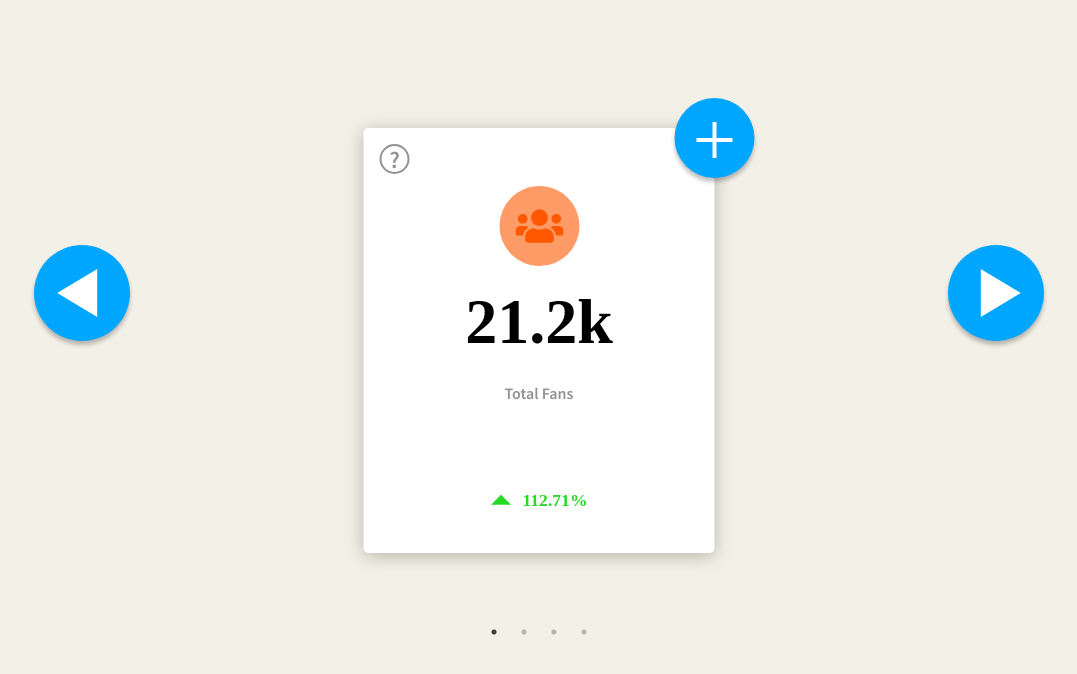
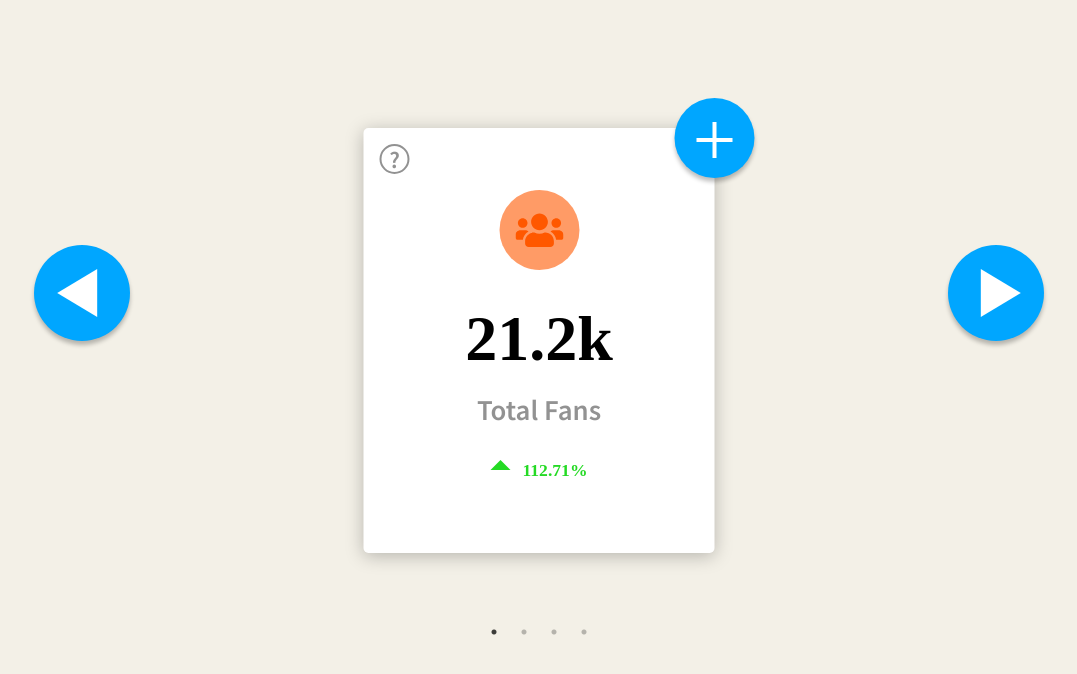
Before and after one commit to codymjarrett/Bandwagon-Fan-Club-Project, a React (Create React App) app: page / in a window 1280 px wide. Shown: the top 674 px of the page, without its empty margins (101-1178 px from the left). Built offline with nearby package versions, Linux system fonts and the light colour scheme.

Commit message:
cleaned up layout and got rid of px units for rems

```diff
--- a/src/App.js
+++ b/src/App.js
@@ -10,7 +10,7 @@ import Card from "./Components/Card";
 import { colorPalette, Fonts } from "./Theme/Theme";
 
 const SiteWrapper = styled.div`
-  width: 960px;
+  width: 60rem;
   margin: 4rem auto;
 `;
 
--- a/src/Components/Action.js
+++ b/src/Components/Action.js
@@ -2,21 +2,21 @@ import React from "react";
 import styled from "styled-components";
 
 const ActionButtonWrapper = styled.div`
-  position: relative;
+  position: absolute;
+  right: 0;
+  top: -1.875rem;;
 
 `;
 
 const ActionButton = styled.button`
-  position: absolute;
-  right: 0px;
+  position: relative;
   transform: translateX(50%);
-  top: -30px;
   width: 5rem;
   height: 5rem;
   border-radius: 100%;
   border: none;
   background-color: ${props => props.theme.$BFCBlue};
-  box-shadow: 0px 4px 4px rgba(0, 0, 0, 0.25);
+  box-shadow: 0px .25rem .25rem rgba(0, 0, 0, 0.25);
   cursor: pointer;
 
 
@@ -24,9 +24,9 @@ const ActionButton = styled.button`
     content: "";
     position: absolute;
     width: 2rem;
-    border: 2px solid #fff;
+    border: .125rem solid #fff;
     ${'' /* come back to this - try maybe flex */}
-    left: 22px;
+    left: 1.375rem;
     top: 50%;
     transform: rotate(90deg);
   }
@@ -35,7 +35,7 @@ const ActionButton = styled.button`
     content: "";
     position: absolute;
     width: 2rem;
-    border: 2px solid #fff;
+    border: .125rem solid ${props => props.theme.$White};
     left: 50%;
     top: 50%;
     transform: translateX(-50%);
@@ -44,7 +44,7 @@ const ActionButton = styled.button`
 
 const Action = () => {
   return (
-  <ActionButtonWrapper>
+  <ActionButtonWrapper className="action-button__container">
       <ActionButton></ActionButton>
   </ActionButtonWrapper>
     )
--- a/src/Components/Card.js
+++ b/src/Components/Card.js
@@ -9,10 +9,10 @@ import Title from "./Title";
 import Growth from "./Growth";
 
 const Base = styled.div`
-  width: 351px;
-  height: 425px;
-  box-shadow: 0px 3px 18px rgba(0, 0, 0, 0.25);
-  border-radius: 5px;
+  width: 21.9375rem;
+  height: 26.5625rem;
+  box-shadow: 0px 0.1875rem 1.125rem rgba(0, 0, 0, 0.25);
+  border-radius: .3125rem;
   background-color: ${props => props.theme.$White};
   position: relative;
   transition: all .5s ease;
@@ -23,7 +23,7 @@ const Base = styled.div`
 
 //   &:hover {
 //    transform: translate(0, -1rem);
-//    box-shadow: 0px 18px 42px rgba(0, 0, 0, 0.35);
+//    box-shadow: 0px 1.125rem 2.625rem rgba(0, 0, 0, 0.35);
 // ;
 //   }
 
@@ -35,7 +35,7 @@ ${"" /* ${({ scaled }) => scaled &&` transform: translateX(-20px)`} */}
 
 const Card = ({ title, svg, totalData, growthRate, isScaled }) => {
   return (
-    <Base scaled={isScaled}>
+    <Base scaled={isScaled} className="card">
       <Action />
       <Helper title={title} totalData={totalData} growthRate={growthRate} />
       <Icon svg={svg} />
--- a/src/Components/Data.js
+++ b/src/Components/Data.js
@@ -2,20 +2,19 @@ import React from "react";
 import styled from "styled-components";
 
 const DataWrapper = styled.div`
-  position: relative;
+  text-align: center;
+  padding: 2rem 0 0;
 `;
 
 const DataText = styled.h1`
   font-size: 4rem;
   font-family: ${props => props.theme.$Futura};
-  position: absolute;
-  left: 50%;
-  transform: translateX(-50%);
+
 `;
 
 const Data = ({ totalData }) => {
   return (
-    <DataWrapper>
+    <DataWrapper className="total-data__container">
       <DataText>{ totalData }</DataText>
     </DataWrapper>
   );
--- a/src/Components/Growth.js
+++ b/src/Components/Growth.js
@@ -2,28 +2,28 @@ import React from "react";
 import styled from "styled-components";
 
 const GrowthWrapper = styled.div`
-  position: absolute;
-  bottom: 10%;
-  left: 50%;
-  transform: translateX(-50%);
   font-family: ${props => props.theme.$Futura};
   font-weight: bold;
   font-size: 1.1rem;
+  margin: 1rem;
+
 `;
 const GrowthElementsWrapper = styled.div`
   display: flex;
+  justify-content: center;
 `;
+
 const GrowthIcon = styled.span`
   display: block;
   position: relative;
   width: 2rem;
-  transform: translateY(-25%);
+  align-self: flex-start;
 
   ::before {
     content: "";
-    border-left: 10px solid transparent;
-    border-bottom: 10px solid ${props => props.theme.$Green};
-    border-right: 10px solid transparent;
+    border-left: .625rem solid transparent;
+    border-bottom: .625rem solid ${props => props.theme.$Green};
+    border-right: .625rem solid transparent;
     position: absolute;
     top: 50%;
     left: 0;
@@ -36,7 +36,7 @@ const GrowthText = styled.span`
 
 const Growth = ({ growthRate }) => {
   return (
-    <GrowthWrapper>
+    <GrowthWrapper className="growth-rate__container">
       <GrowthElementsWrapper>
         {growthRate && <GrowthIcon />}
         <GrowthText>{growthRate}</GrowthText>
--- a/src/Components/Helper.js
+++ b/src/Components/Helper.js
@@ -1,47 +1,44 @@
 import React from "react";
 import styled from "styled-components";
 
-const HelperIconWrapper = styled.div`
-  position: relative;
+const HelperIconContainer = styled.div`
   cursor: pointer;
+  padding: 1rem;
+
 `;
+
 const OuterIconCircle = styled.div`
   position: relative;
-  width: 26px;
-  height: 26px;
-  border: 2px solid #929292;
+  width: 1.625rem;
+  height: 1.625rem;
+  border: .125rem solid ${props => props.theme.$Grey};
   border-radius: 100%;
-  left: 1rem;
-  top: 1rem;
-  display: inline-block;
 `;
 
 const HelperIcon = styled.span`
   position: absolute;
   font-family: Source Sans Pro;
   font-weight: 600;
-  font-size: 24px;
-  color: #929292;
-  left: 30%;
+  font-size: 1.5rem;
+  color: ${props => props.theme.$Grey};
   top: 50%;
-  transform: translateY(-50%);
+  left: 50%;
+  transform: translate(-50%, -50%);
 
 
 `;
 
 const HelperToolTip = styled.span`
     position: absolute;
-    ${'' /* display: inline-block; */}
-    font-size: 11px;
+    font-size: .6875rem;
     width: 9rem;
-    bottom: -49px;
-    left: -118px;
+    bottom: -3.0625rem;
+    left: -7.375rem;
     background: grey;
     color: white;
-    border-radius: 10px;
-    padding: 5px;
+    border-radius: .625rem;
+    padding: .3125rem;
     opacity:0;
-    ${'' /* display: none; */}
     transition: all .3s ease;
 
     ${OuterIconCircle}:hover & {
@@ -57,9 +54,9 @@ const HelperToolTip = styled.span`
     position: absolute;
     right: .75rem;
     top: -0.625rem;
-    border-left: 10px solid transparent;
-    border-right: 10px solid transparent;
-    border-top: 10px solid grey;
+    border-left: .625rem solid transparent;
+    border-right: .625rem solid transparent;
+    border-top: .625rem solid grey;
     transform: rotate(180deg)
   }
 
@@ -67,12 +64,12 @@ const HelperToolTip = styled.span`
 
 const Helper = ({ title, totalData, growthRate }) => {
   return (
-    <HelperIconWrapper>
+    <HelperIconContainer className="helper-container">
       <OuterIconCircle>
         <HelperIcon>?</HelperIcon>
         <HelperToolTip>It looks like your {title} are at {totalData}</HelperToolTip>
       </OuterIconCircle>
-    </HelperIconWrapper>
+    </HelperIconContainer>
   );
 };
 
--- a/src/Components/Icon.js
+++ b/src/Components/Icon.js
@@ -1,42 +1,40 @@
 import React from "react";
 import styled from "styled-components";
 
-
+const IconContainer = styled.div``;
 
 const IconBackground = styled.div`
   background: ${props => props.theme.$PrimaryVariant};
   border-radius: 100%;
-  position: relative;
-  left: 50%;
-  top: 15%;
-  transform: translate(-50%, -50%);
   width: 5rem;
   height: 5rem;
   cursor: pointer;
+  display: flex;
+  justify-content: center;
+  align-items: center;
+  margin: auto;
 
   &:hover {
-    background: linear-gradient(45deg, ${props => props.theme.$AuraLightOrange},${props => props.theme.$AuraRaspberry});
+    background: linear-gradient(
+      45deg,
+      ${props => props.theme.$AuraLightOrange},
+      ${props => props.theme.$AuraRaspberry}
+    );
   }
 `;
 
 const SVG = styled.svg`
   width: 3rem;
-  position: absolute;
-  left: 50%;
-  top: 50%;
-  transform: translate(-50%, -50%);
   fill: ${props => props.theme.$Primary};
-
 
   ${IconBackground}:hover & {
     fill: ${props => props.theme.$White};
   }
-
-
 `;
 
 const Icon = ({ svg }) => {
   return (
+    <IconContainer className="icon__container">
       <IconBackground>
         <SVG
           aria-hidden="true"
@@ -46,11 +44,12 @@ const Icon = ({ svg }) => {
           className={svg.className}
           role="img"
           xmlns="http://www.w3.org/2000/svg"
-        viewBox="0 0 640 512"
+          viewBox={svg.viewBox}
         >
           <path d={svg.path} />
         </SVG>
       </IconBackground>
+    </IconContainer>
   );
 };
 
--- a/src/Components/SliderArrow.js
+++ b/src/Components/SliderArrow.js
@@ -10,7 +10,7 @@ const styles = {
     backgroundColor: "#00a6ff",
     // position: "relative",
     border: "none",
-    boxShadow: "0px 4px 4px rgba(0, 0, 0, 0.25)",
+    boxShadow: "0px .25rem .25rem rgba(0, 0, 0, 0.25)",
     cursor: "pointer",
 
     // display: "block",
@@ -22,7 +22,7 @@ const Button = styled.button`
   background-color: #00a6ff;
   position: relative;
   border: none;
-  box-shadow: 0px 4px 4px rgba(0, 0, 0, 0.25);
+  box-shadow: 0px .25rem .25rem rgba(0, 0, 0, 0.25);
   cursor: pointer;
   display: block;
 
--- a/src/Components/Title.js
+++ b/src/Components/Title.js
@@ -2,17 +2,15 @@ import React from "react";
 import styled from "styled-components";
 
 const TitleWrapper = styled.div`
-  display: inline-block;
-  position: relative;
-  top: 8rem;
-  left: 50%;
-  transform: translateX(-50%);
+  text-align: center;
+  padding: 1rem;
+  font-size: 1.2rem;
+
 `;
 
 const TitleText = styled.h2`
   font-family: ${props => props.theme.$SourceSansPro};
   font-weight: 600;
-  font-size: 1rem;
   color: ${props => props.theme.$Grey};
 `;
 const VisuallyHidden = styled.span`
@@ -27,7 +25,7 @@ const VisuallyHidden = styled.span`
 `;
 const Title = ({ title }) => {
   return (
-    <TitleWrapper>
+    <TitleWrapper className="title__container">
       <TitleText>{title}</TitleText>
       <VisuallyHidden>{`Information about ${title}`}</VisuallyHidden>
     </TitleWrapper>
--- a/src/Data/seeds.js
+++ b/src/Data/seeds.js
@@ -19,11 +19,12 @@
           path: "M96 224c35.3 0 64-28.7 64-64s-28.7-64-64-64-64 28.7-64 64 28.7 64 64 64zm448 0c35.3 0 64-28.7 64-64s-28.7-64-64-64-64 28.7-64 64 28.7 64 64 64zm32 32h-64c-17.6 0-33.5 7.1-45.1 18.6 40.3 22.1 68.9 62 75.1 109.4h66c17.7 0 32-14.3 32-32v-32c0-35.3-28.7-64-64-64zm-256 0c61.9 0 112-50.1 112-112S381.9 32 320 32 208 82.1 208 144s50.1 112 112 112zm76.8 32h-8.3c-20.8 10-43.9 16-68.5 16s-47.6-6-68.5-16h-8.3C179.6 288 128 339.6 128 403.2V432c0 26.5 21.5 48 48 48h288c26.5 0 48-21.5 48-48v-28.8c0-63.6-51.6-115.2-115.2-115.2zm-223.7-13.4C161.5 263.1 145.6 256 128 256H64c-35.3 0-64 28.7-64 64v32c0 17.7 14.3 32 32 32h65.9c6.3-47.4 34.9-87.3 75.2-109.4z",
           dataIcon: "users",
           dataPrefix: "fas",
-          className: "svg-inline--fa fa-users fa-w-20 icon"
+          className: "svg-inline--fa fa-users fa-w-20 icon",
+          viewBox: "0 0 640 512",
         },
         title: "Total Fans",
         totalData: "21.2k",
-        growthRate: "112.71%"
+        growthRate: "112.71%",
       },
       {
         id: 2,
@@ -31,7 +32,8 @@
           path: "M0 464c0 26.5 21.5 48 48 48h352c26.5 0 48-21.5 48-48V192H0v272zm320-196c0-6.6 5.4-12 12-12h40c6.6 0 12 5.4 12 12v40c0 6.6-5.4 12-12 12h-40c-6.6 0-12-5.4-12-12v-40zm0 128c0-6.6 5.4-12 12-12h40c6.6 0 12 5.4 12 12v40c0 6.6-5.4 12-12 12h-40c-6.6 0-12-5.4-12-12v-40zM192 268c0-6.6 5.4-12 12-12h40c6.6 0 12 5.4 12 12v40c0 6.6-5.4 12-12 12h-40c-6.6 0-12-5.4-12-12v-40zm0 128c0-6.6 5.4-12 12-12h40c6.6 0 12 5.4 12 12v40c0 6.6-5.4 12-12 12h-40c-6.6 0-12-5.4-12-12v-40zM64 268c0-6.6 5.4-12 12-12h40c6.6 0 12 5.4 12 12v40c0 6.6-5.4 12-12 12H76c-6.6 0-12-5.4-12-12v-40zm0 128c0-6.6 5.4-12 12-12h40c6.6 0 12 5.4 12 12v40c0 6.6-5.4 12-12 12H76c-6.6 0-12-5.4-12-12v-40zM400 64h-48V16c0-8.8-7.2-16-16-16h-32c-8.8 0-16 7.2-16 16v48H160V16c0-8.8-7.2-16-16-16h-32c-8.8 0-16 7.2-16 16v48H48C21.5 64 0 85.5 0 112v48h448v-48c0-26.5-21.5-48-48-48z",
           dataIcon: "calendar-alt",
           dataPrefix: "fas",
-          className: "svg-inline--fa fa-calendar-alt fa-w-14"
+          className: "svg-inline--fa fa-calendar-alt fa-w-14",
+          viewBox: "0 0 448 512",
         },
         title: "Total Events",
         totalData: "15",
@@ -43,7 +45,8 @@
           path: "M527.9 32H48.1C21.5 32 0 53.5 0 80v352c0 26.5 21.5 48 48.1 48h479.8c26.6 0 48.1-21.5 48.1-48V80c0-26.5-21.5-48-48.1-48zM54.1 80h467.8c3.3 0 6 2.7 6 6v42H48.1V86c0-3.3 2.7-6 6-6zm467.8 352H54.1c-3.3 0-6-2.7-6-6V256h479.8v170c0 3.3-2.7 6-6 6zM192 332v40c0 6.6-5.4 12-12 12h-72c-6.6 0-12-5.4-12-12v-40c0-6.6 5.4-12 12-12h72c6.6 0 12 5.4 12 12zm192 0v40c0 6.6-5.4 12-12 12H236c-6.6 0-12-5.4-12-12v-40c0-6.6 5.4-12 12-12h136c6.6 0 12 5.4 12 12z",
           dataIcon: "credit-card",
           dataPrefix: "far",
-          className: "svg-inline--fa fa-credit-card fa-w-18"
+          className: "svg-inline--fa fa-credit-card fa-w-18",
+          viewBox: "0 0 576 512",
         },
         title: "Total Sales",
         totalData: "38.6k",
@@ -55,7 +58,8 @@
           path: "M128 160h320v192H128V160zm400 96c0 26.51 21.49 48 48 48v96c0 26.51-21.49 48-48 48H48c-26.51 0-48-21.49-48-48v-96c26.51 0 48-21.49 48-48s-21.49-48-48-48v-96c0-26.51 21.49-48 48-48h480c26.51 0 48 21.49 48 48v96c-26.51 0-48 21.49-48 48zm-48-104c0-13.255-10.745-24-24-24H120c-13.255 0-24 10.745-24 24v208c0 13.255 10.745 24 24 24h336c13.255 0 24-10.745 24-24V152z",
           dataIcon: "ticket-alt",
           dataPrefix: "fas",
-          className: "svg-inline--fa fa-ticket-alt fa-w-18"
+          className: "svg-inline--fa fa-ticket-alt fa-w-18",
+          viewBox: "0 0 576 512",
         },
         title: "Active Tickets",
         totalData: "958",
--- a/src/Styles/style.css
+++ b/src/Styles/style.css
@@ -1,9 +1,15 @@
 @import url('https://fonts.googleapis.com/css?family=Source+Sans+Pro:400,600,700&display=swap');
 
-body {
+body{
   background-color: #F3F0E7;
   margin: 0;
+  padding: 0;
   font-size: 1rem;
+}
+
+* {
+  margin: 0;
+  padding: 0;
 }
 
 
@@ -26,7 +32,7 @@ body {
     background-color: #00a6ff;
     position: relative;
     border: none;
-    box-shadow: 0px 4px 4px rgba(0, 0, 0, 0.25);
+    box-shadow: 0px .25rem .25rem rgba(0, 0, 0, 0.25);
     cursor: pointer;
     transition: all .3s ease;
 }
```
Also changed, not shown: 1 other file (tests, documents, lock files or other folders). Lines whose indentation alone changed are shown as unchanged.
